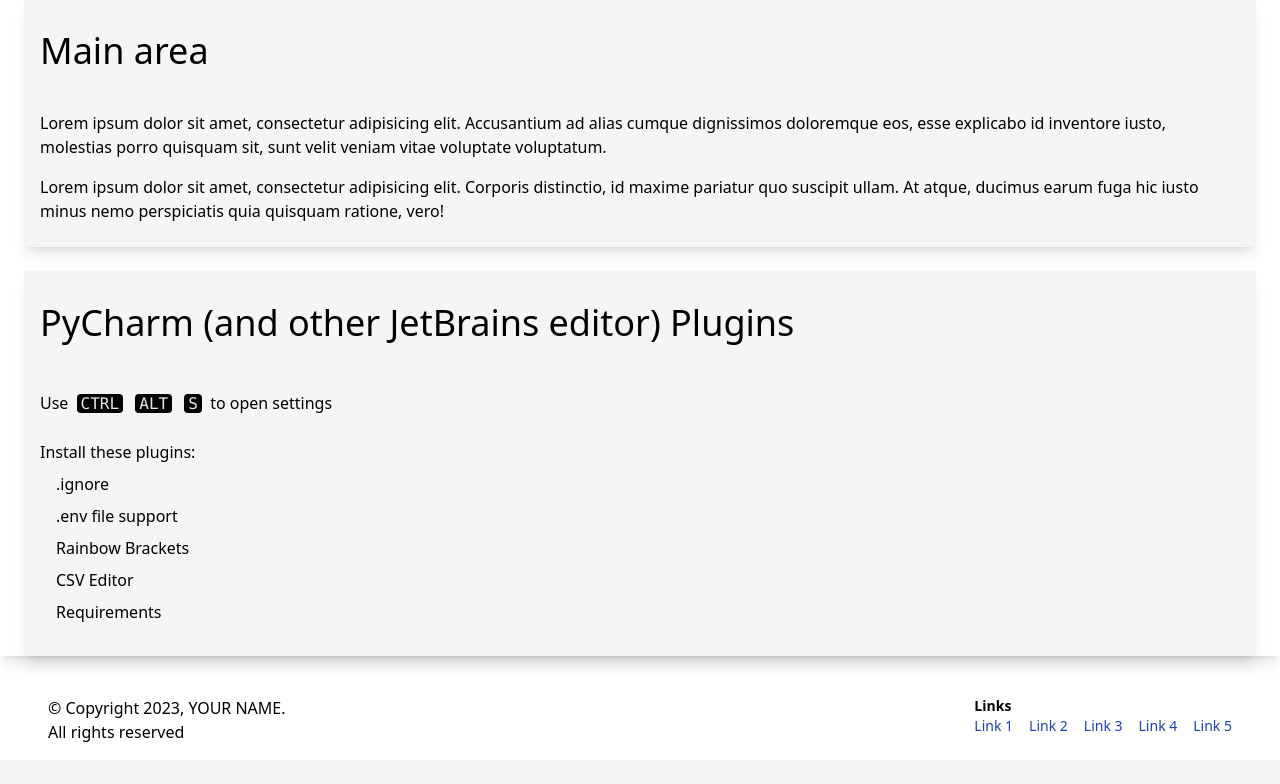
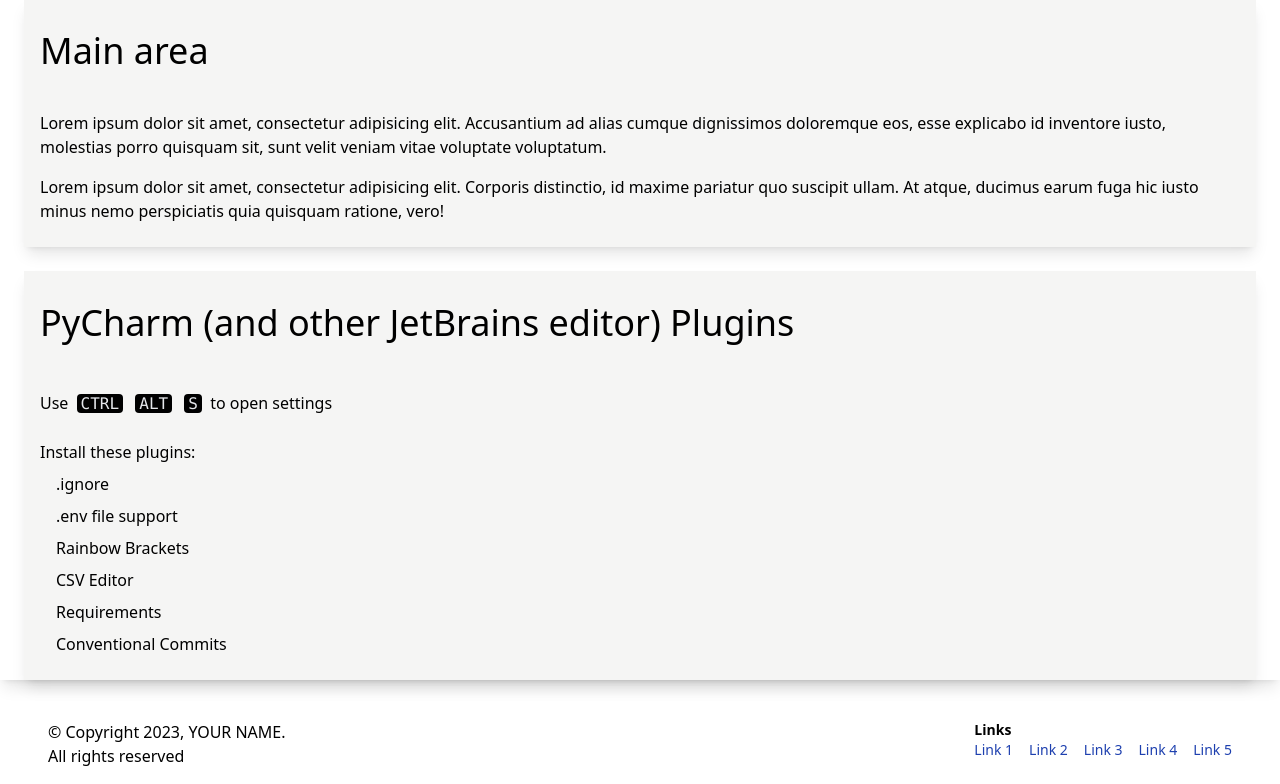
Before and after one commit to AdyGCode/ICT50220-23-S1-IIoT-Flask-Demo, a Flask app: page / in a window 1280 px wide. Shown: the part 125-909 px from the top of the page. Before the commit the page ends 867 px from the top, so only its background shows below. Run offline with Flask 2, Linux system fonts and the light colour scheme; some libraries are stand-ins or nearby versions.

Commit message:
feat: Application
- index.html - added the Conventional Commits to the list of plugins

```diff
--- a/templates/index.html
+++ b/templates/index.html
@@ -43,7 +43,7 @@
             <li class="pb-2 ml-4">Rainbow Brackets</li>
             <li class="pb-2 ml-4">CSV Editor</li>
             <li class="pb-2 ml-4">Requirements</li>
-            <li class="pb-2 ml-4"></li>
+            <li class="pb-2 ml-4">Conventional Commits</li>
         </ul>
     </article>
 {% endblock %}
```
